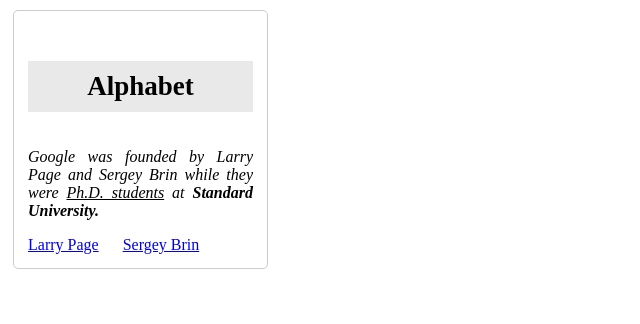
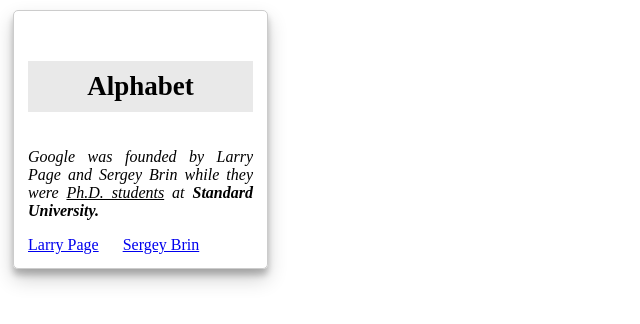
Before and after one commit to rexarabe/appliedVisualDesign, a plain HTML site: page index.html in a window 1280 px wide. Shown: the whole page, without its empty margins (0-640 px from the left). Drawn offline with Linux system fonts and the light colour scheme.

Commit message:
I add shadow box on the card example where I study in freecodecamp

```diff
--- a/assets/css/style.css
+++ b/assets/css/style.css
@@ -10,6 +10,10 @@ p{
 .links{
     margin-right: 20px;
     text-align: left;
+}
+
+#thumbnail{
+    box-shadow: 0 10px 20px rgba(0,0,0,0.19), 0 6px 6px rgba(0,0,0,0.23);
 }
 
 .fullCard{
--- a/index.html
+++ b/index.html
@@ -9,7 +9,7 @@
     <title>Applied Visual Design</title>
 </head>
 <body>
-<div class="fullCard">
+<div class="fullCard" id="thumbnail">
     <div class="cardContent">
         <div class="cardText">
             <h4>Alphabet</h4>
```
